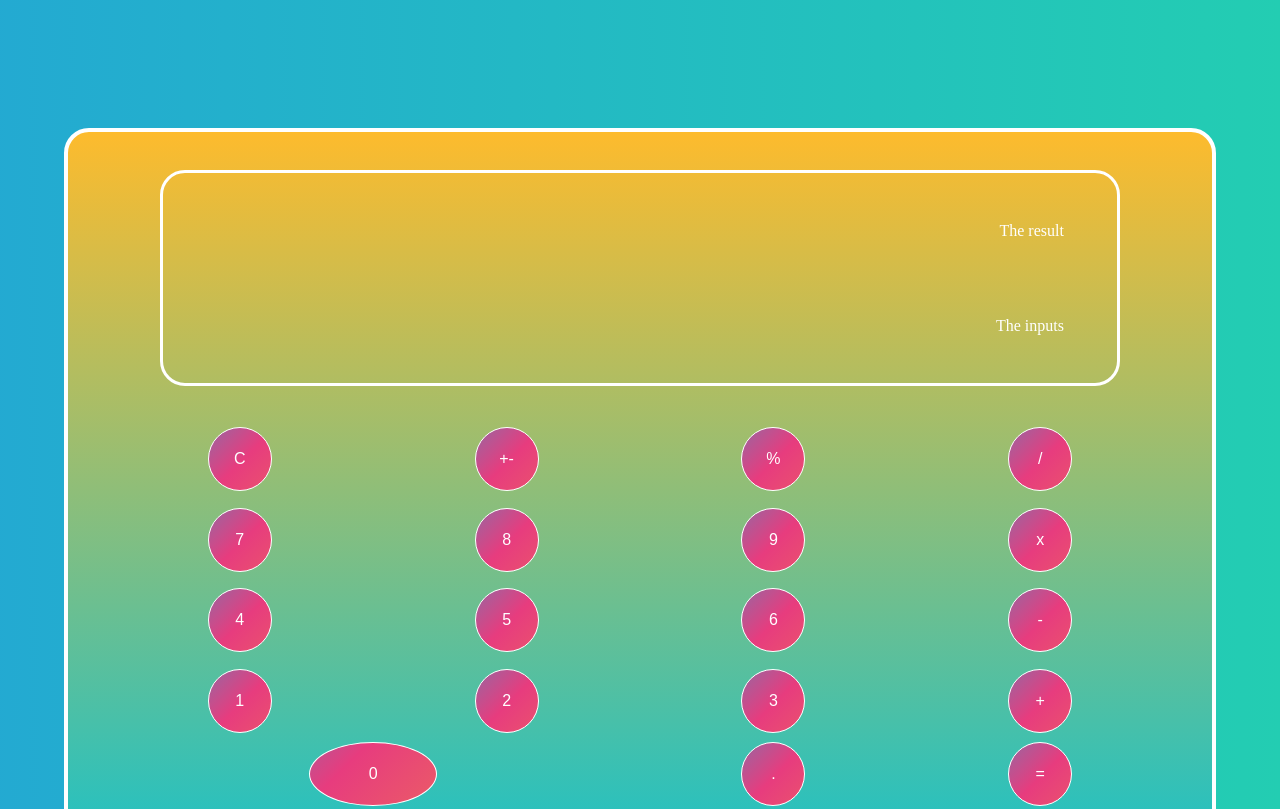
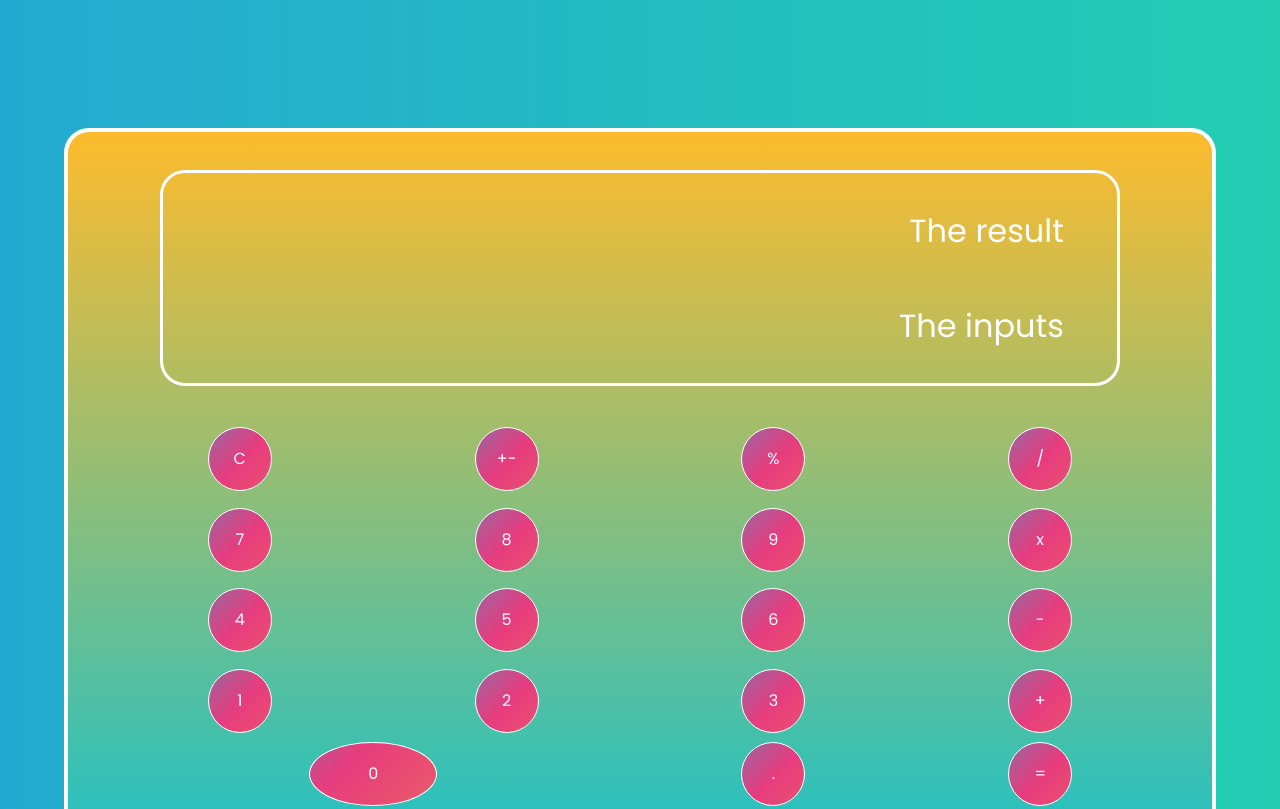
Before and after one commit to singapaul/javascript-calculator, a plain HTML site: page index.html in a window 1280 px wide. Shown: the top 809 px of the page. Drawn offline with nearby package versions, Linux system fonts and the light colour scheme; files that its build step writes are made by us from their sources.

Commit message:
99% done just need to add the icons

```diff
--- a/SASS-files/buttons.scss
+++ b/SASS-files/buttons.scss
@@ -7,6 +7,8 @@
   color: white;
   text-decoration: none;
   cursor: pointer;
+  //   Selecting the font
+  font-family: 'Poppins', sans-serif;
 
 
   border: solid 1px white;
--- /dev/null
+++ b/SASS-files/fontIcons.scss
@@ -0,0 +1,8 @@
+.calculator__button--number {
+  font-family: 'Poppins', sans-serif;
+}
+
+.calculator__screen p {
+  font-family: 'Poppins', sans-serif;
+  font-size: 2em;
+}
--- a/index.html
+++ b/index.html
@@ -7,6 +7,9 @@
   <meta name="viewport" content="width=device-width, initial-scale=1.0">
   <title>The mighty majestic magic calculator</title>
   <link rel="stylesheet" href="style.css">
+  <link rel="preconnect" href="https://fonts.googleapis.com">
+  <link rel="preconnect" href="https://fonts.gstatic.com" crossorigin>
+  <link href="https://fonts.googleapis.com/css2?family=Poppins&display=swap" rel="stylesheet">
 
 
 </head>
@@ -52,4 +55,5 @@
   </section>
 
 </body>
+
 </html>
--- a/style.scss
+++ b/style.scss
@@ -2,3 +2,4 @@
 @import 'SASS-files/layout.scss';
 @import 'SASS-files/buttons.scss';
 @import 'SASS-files/background.scss';
+@import 'SASS-files/fontIcons.scss';
```
Also changed, not shown: SASS-files/background.scss (+11 -8 lines).
